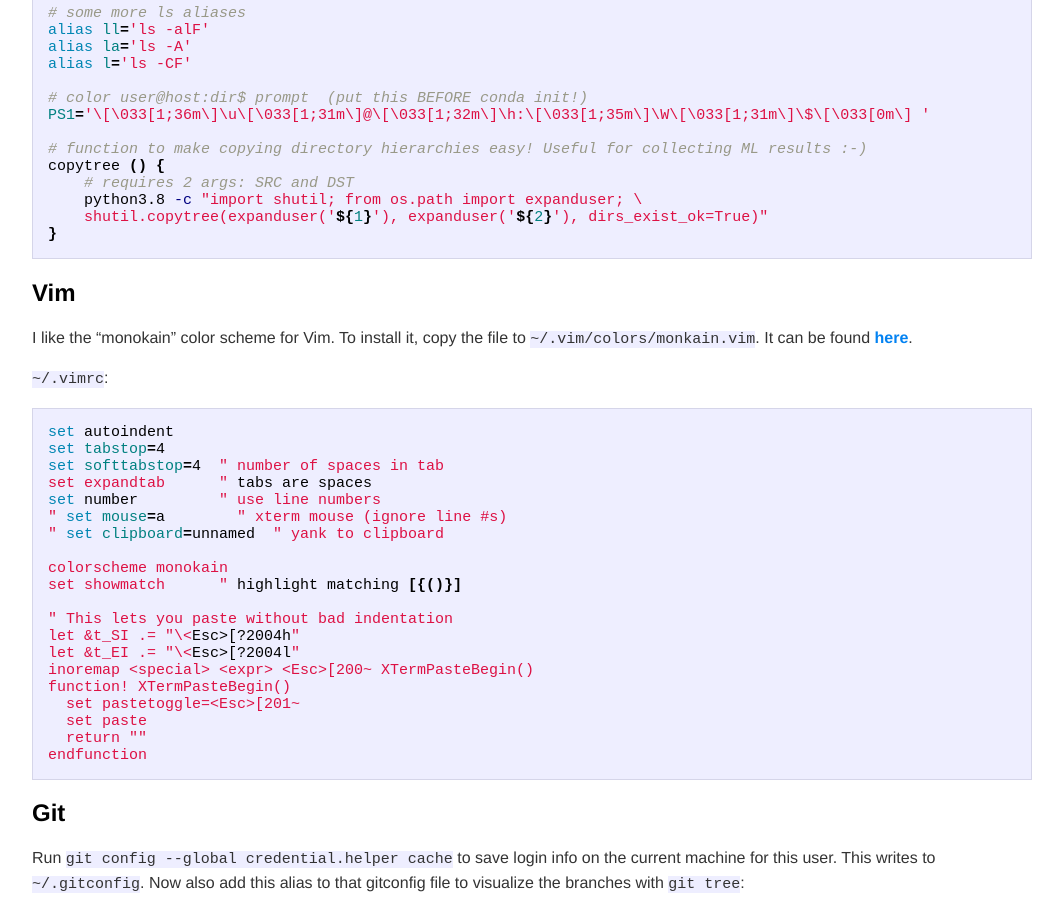
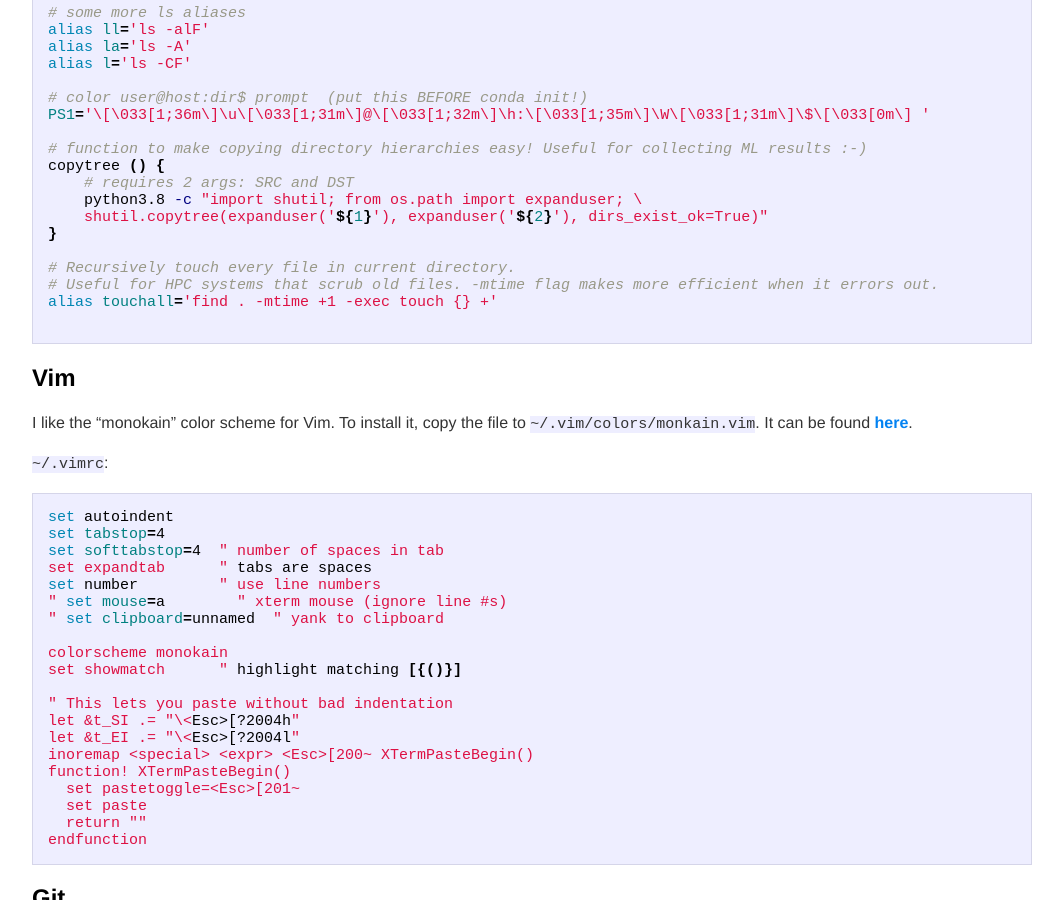
Before and after one commit to kcorder/kcorder.github.io, a Jekyll site: the page built from _posts/2021-01-13-term-configs.md, in a window 1280 px wide and 900 px high, scrolled down 881 px. Shown: the whole window, without its empty margins (108-1171 px from the left). Built offline with Jekyll 4.4.1, drawn with Linux system fonts in a browser that asks for light colours.

Commit message:
Update 2021-01-13-term-configs.md

````diff
--- a/_posts/2021-01-13-term-configs.md
+++ b/_posts/2021-01-13-term-configs.md
@@ -58,6 +58,11 @@ copytree () {
     python3.8 -c "import shutil; from os.path import expanduser; \
     shutil.copytree(expanduser('${1}'), expanduser('${2}'), dirs_exist_ok=True)"
 }
+
+# Recursively touch every file in current directory.
+# Useful for HPC systems that scrub old files. -mtime flag makes more efficient when it errors out.
+alias touchall='find . -mtime +1 -exec touch {} +'
+
 ```
 
 
````
